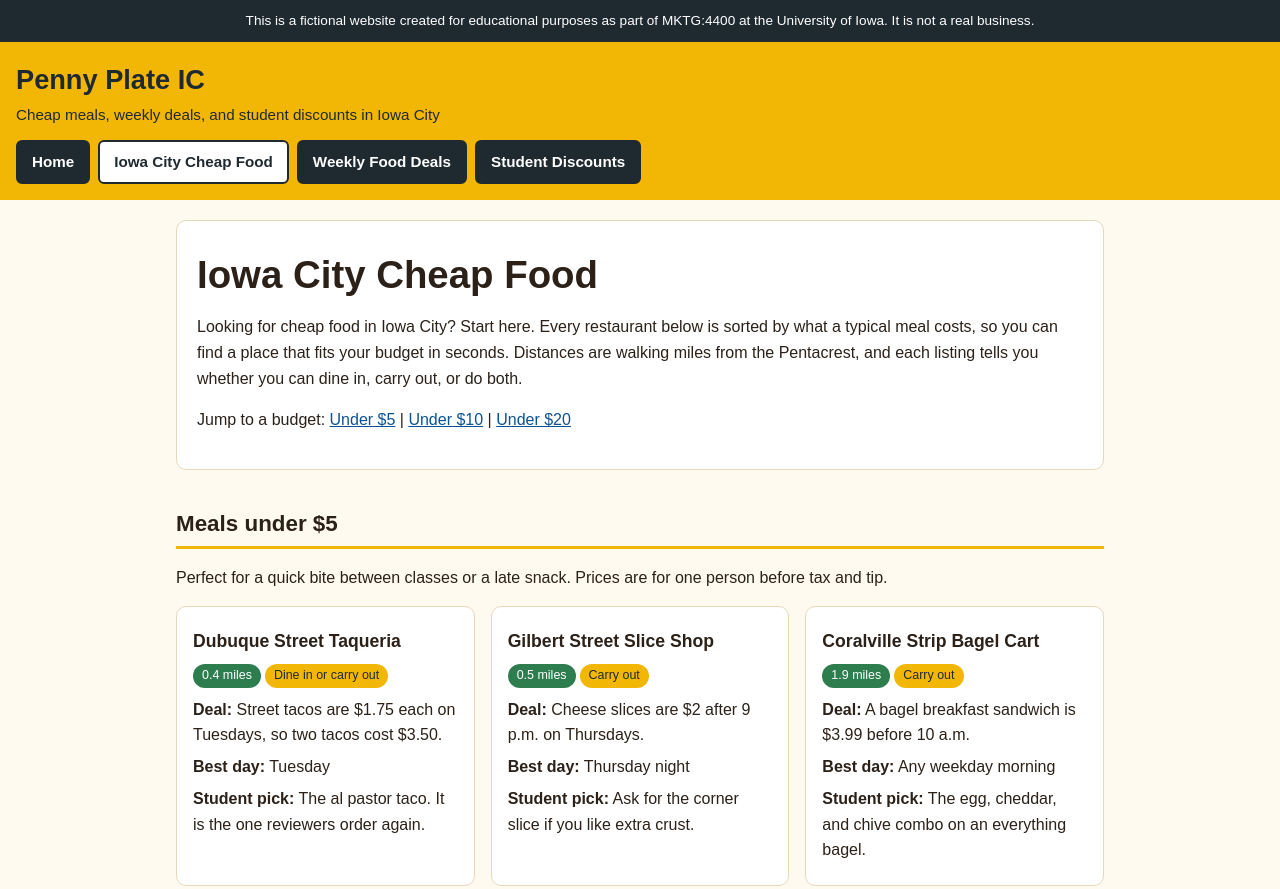
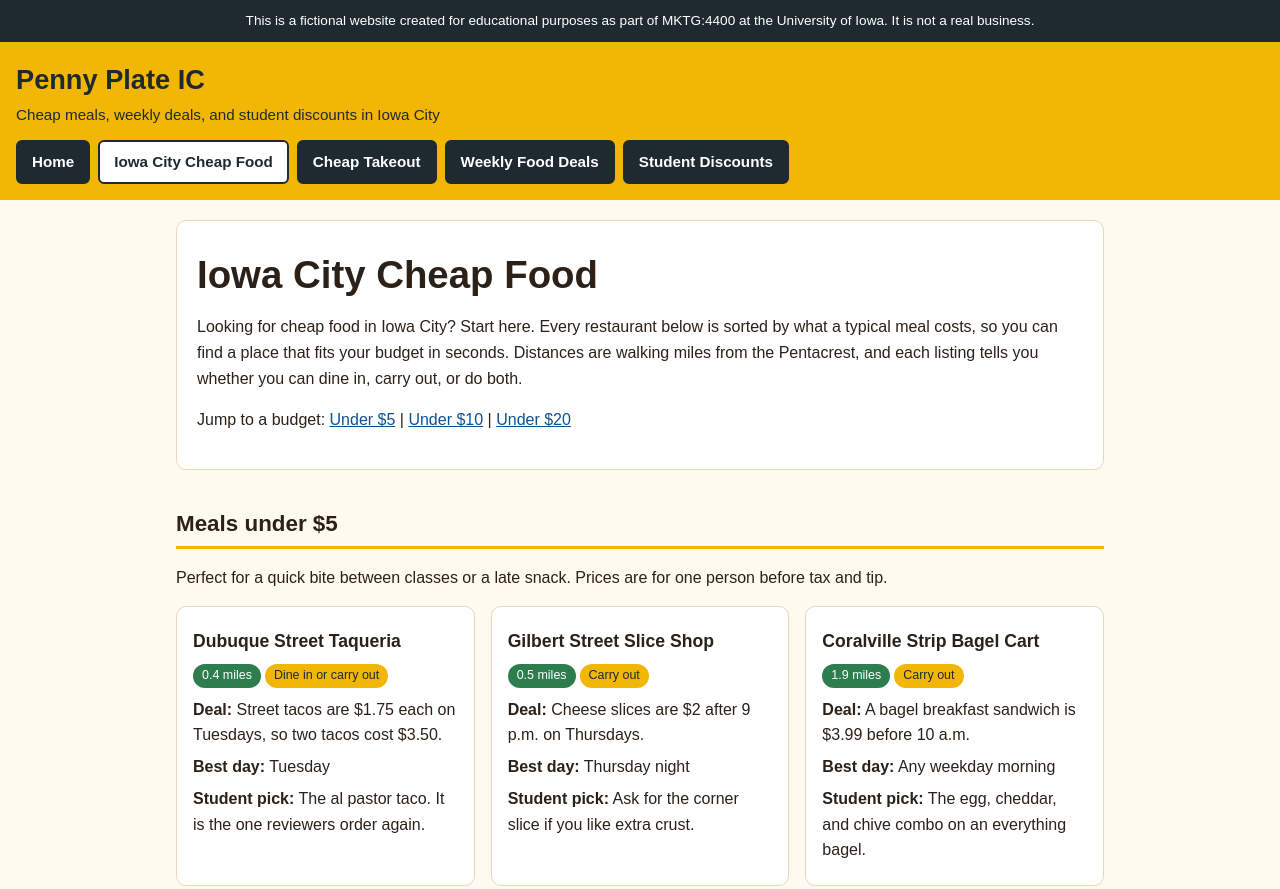
Before and after one commit to HansBruckner/IowaCity-CheapFood-Guide, a plain HTML site: page cheap-food.html in a window 1280 px wide. Shown: the top 889 px of the page. Drawn offline with Linux system fonts and the light colour scheme.

Commit message:
Add link to Cheap Takeout page in navigation

```diff
--- a/cheap-food.html
+++ b/cheap-food.html
@@ -48,6 +48,7 @@ th{background:#1f2a30;color:#fff}
     <ul>
       <li><a href="index.html">Home</a></li>
       <li><a href="cheap-food.html" aria-current="page">Iowa City Cheap Food</a></li>
+      <li><a href="iowa-city-cheap-takeout.html">Cheap Takeout</a></li>
       <li><a href="weekly-deals.html">Weekly Food Deals</a></li>
       <li><a href="student-discounts.html">Student Discounts</a></li>
     </ul>
```
